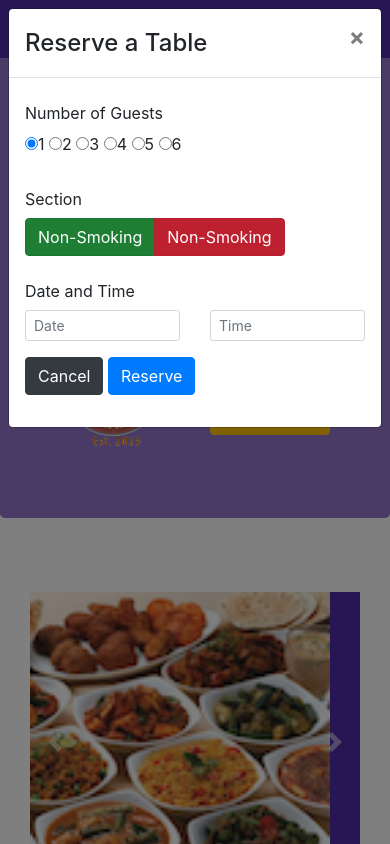
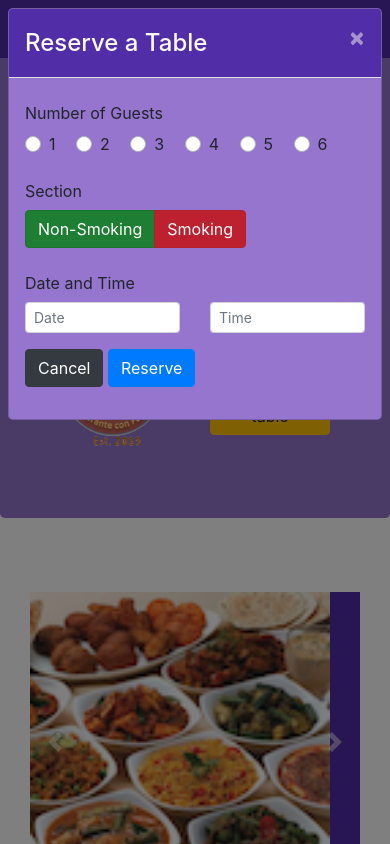
Before and after one commit to IsuruPabasara/Web-App-0, a plain HTML site: page index.html in a window 390 px wide. Both pictures are taken after a click on the button "Reserve table". Shown: the top 844 px of the page. Drawn offline with nearby package versions, Linux system fonts and the light colour scheme.

Commit message:
assignment4

```diff
--- a/css/styles.scss
+++ b/css/styles.scss
@@ -2,6 +2,7 @@ $lt-gray: #ddd;
 $background-dark: #512DA8;
 $background-light: #9575CD;
 $background-pale: #D1C4E9;
+
 
 // Height variables
 $carousel-item-height: 300px;
@@ -74,3 +75,18 @@ body{
     bottom: 0px;
     z-index: 1;
 }
+
+.modal{
+    .modal-header{
+        background:$background-dark;
+        color: floralwhite;
+    }
+
+    .close{
+        color: floralwhite;
+    }
+
+    .modal-content{
+        background:$background-light;
+    }
+}
--- a/index.html
+++ b/index.html
@@ -34,7 +34,7 @@
                         Contact</a></li>
                 </ul>
                 <span class="navbar-text">
-                    <a data-toggle="modal" data-target="#loginModal">
+                    <a id="login">
                         <span class="fa fa-sign-in">Login</span>
                     </a>
                 </span>
@@ -95,12 +95,30 @@
                         <div class="form-group row">
                             <label for="guestNo" class="col-12 col-sm-2 col-form-label">Number of Guests</label>
                             <div class="col-12 col-sm-8">
-                                <label class="radio-inline"><input type="radio" name="option" checked >1</label>
-                                <label class="radio-inline"><input type="radio" name="option">2</label>
-                                <label class="radio-inline"><input type="radio" name="option">3</label>
-                                <label class="radio-inline"><input type="radio" name="option">4</label>
-                                <label class="radio-inline"><input type="radio" name="option">5</label>
-                                <label class="radio-inline"><input type="radio" name="option">6</label>
+                                <div class="custom-control custom-radio custom-control-inline">
+                                    <input type="radio" class="custom-control-input" id="Radio1" name="option" value="Option1">
+                                    <label class="custom-control-label" for="Radio1">1</label>
+                                </div>
+                                <div class="custom-control custom-radio custom-control-inline">
+                                    <input type="radio" class="custom-control-input" id="Radio2" name="option" value="Option2">
+                                    <label class="custom-control-label" for="Radio2">2</label>
+                                </div>
+                                <div class="custom-control custom-radio custom-control-inline">
+                                    <input type="radio" class="custom-control-input" id="Radio3" name="option" value="Option3">
+                                    <label class="custom-control-label" for="Radio3">3</label>
+                                </div>
+                                <div class="custom-control custom-radio custom-control-inline">
+                                    <input type="radio" class="custom-control-input" id="Radio4" name="option" value="Option4">
+                                    <label class="custom-control-label" for="Radio4">4</label>
+                                </div>
+                                <div class="custom-control custom-radio custom-control-inline">
+                                    <input type="radio" class="custom-control-input" id="Radio5" name="option" value="Option5">
+                                    <label class="custom-control-label" for="Radio5">5</label>
+                                </div>
+                                <div class="custom-control custom-radio custom-control-inline">
+                                    <input type="radio" class="custom-control-input" id="Radio6" name="option" value="Option6">
+                                    <label class="custom-control-label" for="Radio6">6</label>
+                                </div>
                             </div>
                         </div>
 
@@ -109,16 +127,15 @@
                             <div class="col-12 col-sm-10">
                                 <div class="btn-group btn-group-toggle" data-toggle="buttons">
                                     <label class="btn btn-success form-check-label active">
-                                      <input class="form-check-input" type="radio" name="options" id="nonSmoking" checked>
-                                      Non-Smoking
+                                        <input class="form-check-input" type="radio" name="options" id="nonSmoking" checked>
+                                        Non-Smoking
                                     </label>
                                     <label class="btn btn-danger form-check-label">
                                         <input class="form-check-input" type="radio" name="options" id="nonSmoking" checked>
-                                        Non-Smoking
+                                        Smoking
                                     </label>
                                 </div>
                             </div>
-
                         </div>
 
                         <div class="form-group row">
@@ -159,7 +176,7 @@
                     <img src="img/logo.png" class="img-fluid">
                 </div>
                 <div class="col-6 col-sm-3 align-self-center test-center">
-                    <a data-toggle="modal" data-target="#reserveModal" class="btn btn-warning btn-block" role="button">
+                    <a id="reserveTable" class="btn btn-warning btn-block" role="button">
                         Reserve table
                     </a>
                 </div>
@@ -282,7 +299,6 @@
  <script src="node_modules/popper.js/dist/umd/popper.min.js"></script>
  <script src="node_modules/bootstrap/dist/js/bootstrap.min.js"></script>
  <script>
-
      $(document).ready(function(){
          $('#mycarousel').carousel({interval:2000});
          $('#carouselButton').click(function(){
@@ -299,6 +315,16 @@
          });
      });
  </script>
+ <script>
+    $("#login").click(function(){
+        $('#loginModal').modal();
+    });
+</script>
+<script>
+    $("#reserveTable").click(function(){
+        $('#reserveModal').modal();
+    });
+</script>
 </body>
 
 </html>
```
Also changed, not shown: css/styles.css.
